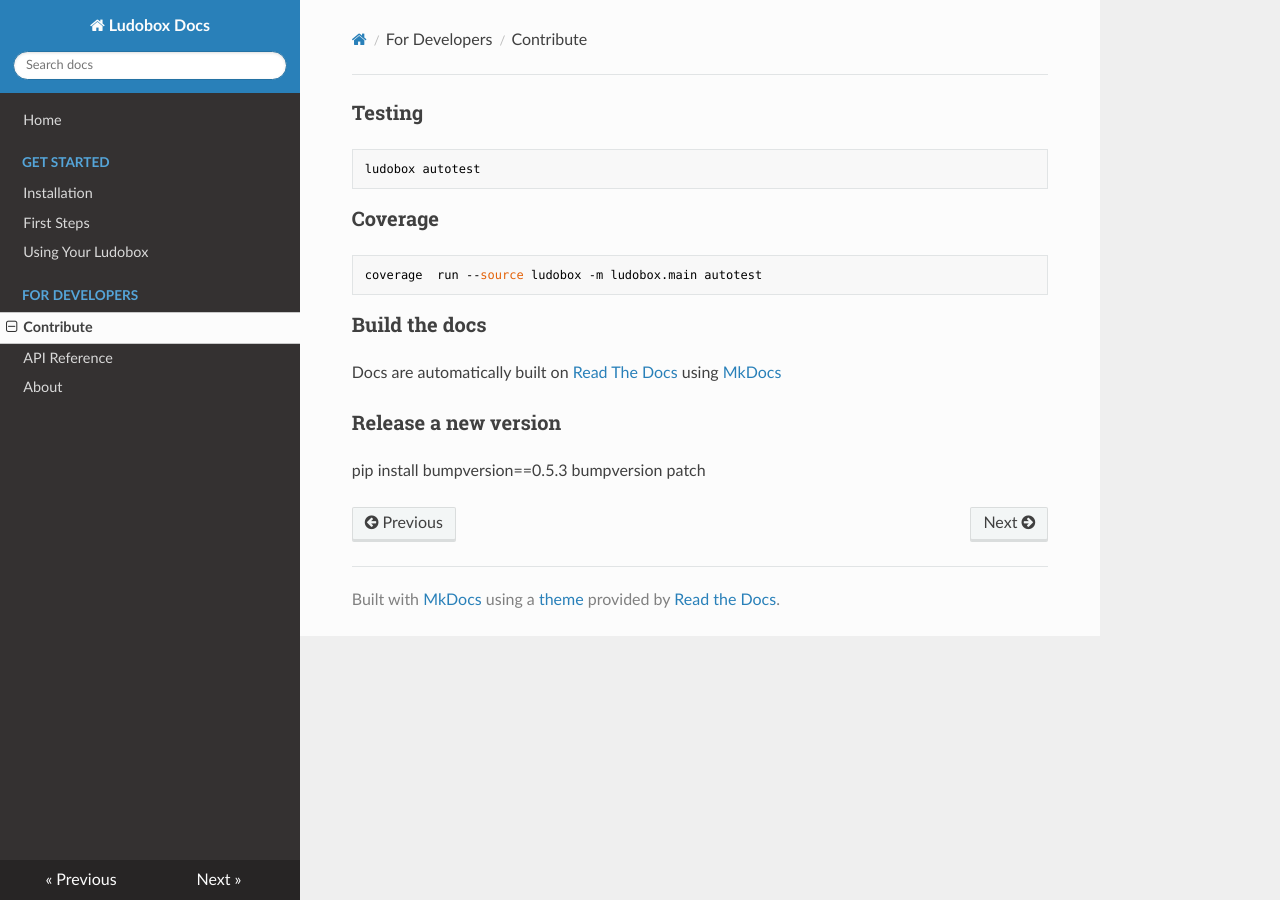
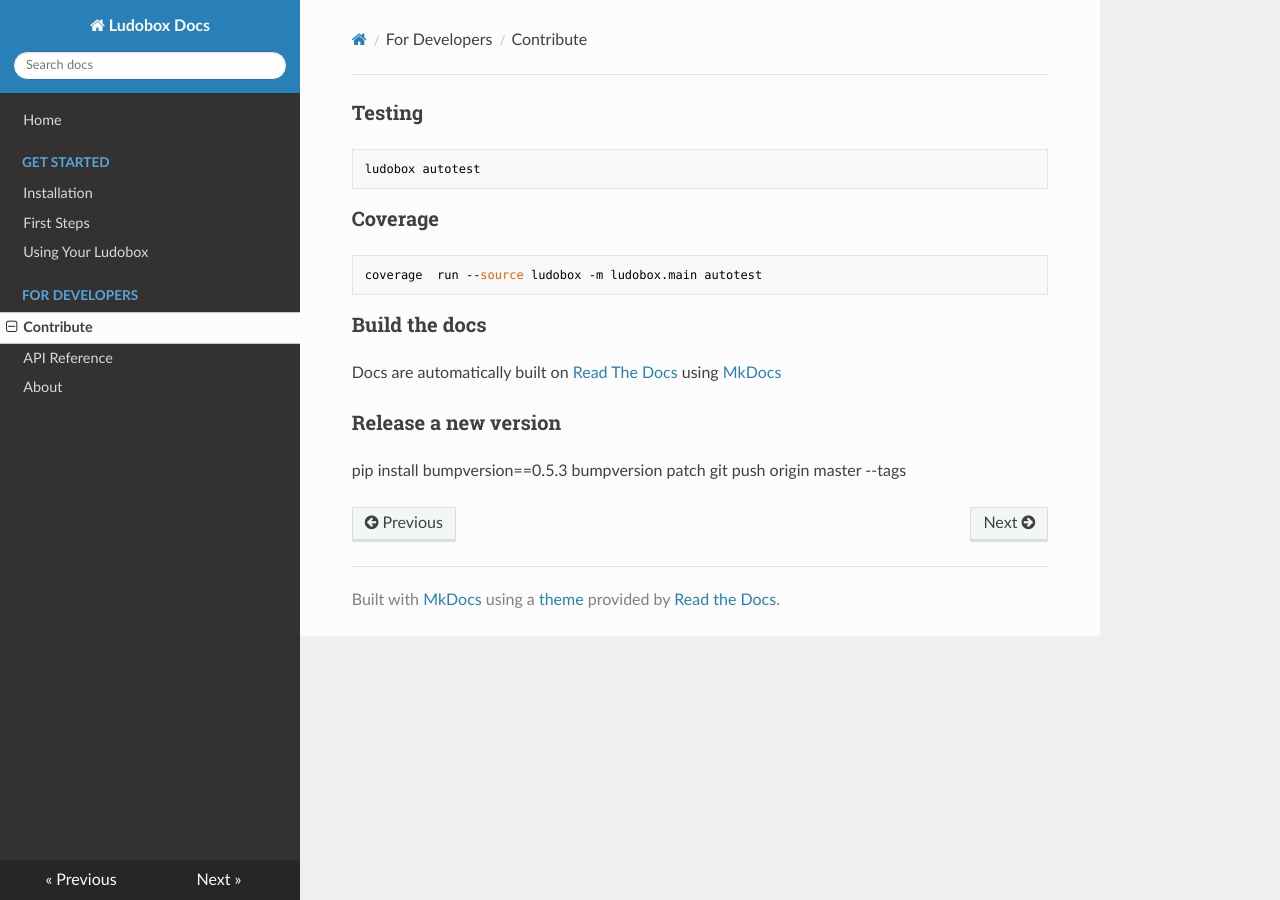
Before and after one commit to ludobox/ludobox, an MkDocs documentation site: the page built from docs/dev.md, in a window 1280 px wide. Built offline with MkDocs 1.6.1, drawn with Linux system fonts in a browser that asks for light colours; nearby versions of some CDN libraries; old or Windows-style settings are respelled for this version of MkDocs.

Commit message:
add git push --tags to versioning documentation

```diff
--- a/docs/dev.md
+++ b/docs/dev.md
@@ -14,3 +14,4 @@
 
   pip install bumpversion==0.5.3
   bumpversion patch
+  git push origin master --tags
```
